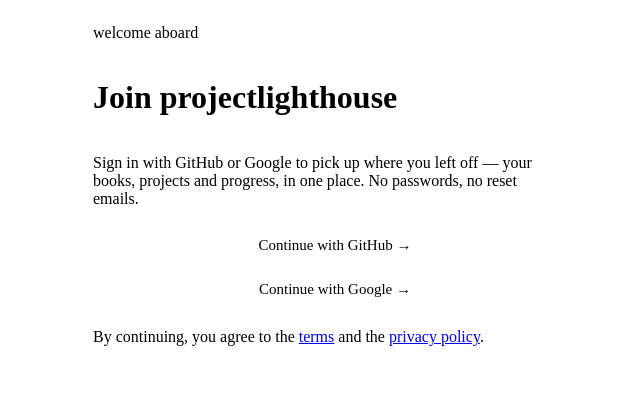
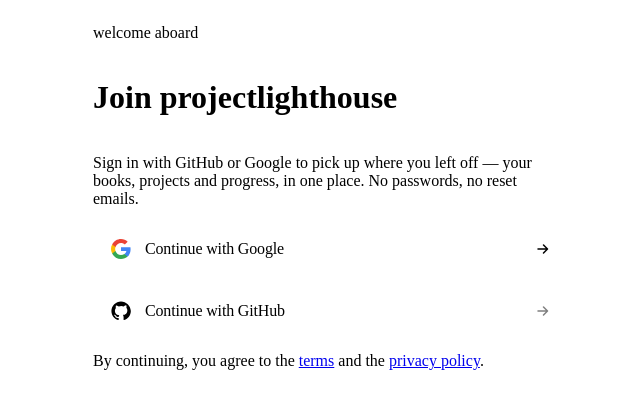
Before and after one commit to projectlighthouse-io/thelighthouse, a Nuxt app in the folder web/: page /login in a window 1280 px wide. Shown: the top 408 px of the page, without its empty margins (327-967 px from the left). Built offline with nearby package versions, Linux system fonts and the light colour scheme.

Commit message:
Restore provider icons on the sign-in buttons

```diff
--- a/web/app/components/Auth/OauthButtons.vue
+++ b/web/app/components/Auth/OauthButtons.vue
@@ -1,32 +1,162 @@
 <script setup lang="ts">
 /**
- * The two ways in. Plain links to the api's OAuth start, so the browser does a
- * full navigation — the provider's redirect has to happen at the top level.
- * `redirect` rides along so the reader lands back where they started.
+ * The two ways into the site, in one place.
+ *
+ * Shared by the login page and the header's join dialog so there is one
+ * definition of where sign-in goes. Two copies would drift, and the copy that
+ * drifted would be an auth entry point.
  */
 const props = defineProps<{
+  /**
+   * Where to land afterwards. Passed straight through to rust, which refuses
+   * anything that is not a same-site absolute path before it becomes a
+   * `Location` — see `safe_redirect`. Nothing here validates it: two checks
+   * that can disagree are worse than one.
+   */
   redirect?: string
 }>()
 
 const query = computed<string>(() =>
   props.redirect ? `?redirect=${encodeURIComponent(props.redirect)}` : '',
 )
+
+// rust owns the oauth dance: these are plain hrefs, never fetches
+const githubUrl = computed<string>(() => `/api/auth/github${query.value}`)
+const googleUrl = computed<string>(() => `/api/auth/google${query.value}`)
 </script>
 
 <template>
   <div class="oauth">
-    <UiButton variant="inverse" size="lg" block external :to="`/api/auth/github${query}`">
-      Continue with GitHub →
-    </UiButton>
-    <UiButton variant="ghost" size="lg" block external :to="`/api/auth/google${query}`">
-      Continue with Google →
-    </UiButton>
+    <a class="oauth-btn" :href="googleUrl">
+      <!-- Google's brand colours, fixed in both themes. A recoloured Google
+           mark is not Google's mark. -->
+      <svg class="oauth-btn__ico" viewBox="0 0 24 24" aria-hidden="true">
+        <path
+          fill="#4285F4"
+          d="M23.5 12.3c0-.8-.1-1.5-.2-2.3H12v4.5h6.5c-.3 1.5-1.1 2.7-2.4 3.6v3h3.9c2.3-2.1 3.5-5.2 3.5-8.8z"
+        />
+        <path
+          fill="#34A853"
+          d="M12 24c3.2 0 5.9-1.1 7.9-2.9l-3.9-3c-1.1.7-2.5 1.2-4 1.2-3.1 0-5.7-2.1-6.6-4.9H1.4v3.1C3.4 21.4 7.4 24 12 24z"
+        />
+        <path
+          fill="#FBBC05"
+          d="M5.4 14.3c-.2-.7-.4-1.5-.4-2.3s.1-1.6.4-2.3V6.6H1.4C.5 8.2 0 10 0 12s.5 3.8 1.4 5.4l4-3.1z"
+        />
+        <path
+          fill="#EA4335"
+          d="M12 4.8c1.8 0 3.3.6 4.6 1.8l3.4-3.4C17.9 1.2 15.2 0 12 0 7.4 0 3.4 2.6 1.4 6.6l4 3.1C6.3 6.9 8.9 4.8 12 4.8z"
+        />
+      </svg>
+      <span class="oauth-btn__lbl">Continue with Google</span>
+      <svg class="oauth-btn__arr" viewBox="0 0 16 16" fill="none" aria-hidden="true">
+        <path
+          d="M3 8h9M8.5 4l4 4-4 4"
+          stroke="currentColor"
+          stroke-width="1.5"
+          stroke-linecap="round"
+          stroke-linejoin="round"
+        />
+      </svg>
+    </a>
+
+    <a class="oauth-btn oauth-btn--dark" :href="githubUrl">
+      <svg class="oauth-btn__ico" viewBox="0 0 24 24" fill="currentColor" aria-hidden="true">
+        <path d="M12 .5C5.7.5.5 5.7.5 12c0 5.1 3.3 9.4 7.9 10.9.6.1.8-.2.8-.5v-2c-3.2.7-3.9-1.4-3.9-1.4-.5-1.3-1.3-1.7-1.3-1.7-1.1-.7.1-.7.1-.7 1.2.1 1.8 1.2 1.8 1.2 1 1.8 2.7 1.3 3.4 1 .1-.8.4-1.3.7-1.6-2.6-.3-5.3-1.3-5.3-5.7 0-1.3.5-2.3 1.2-3.1-.1-.3-.5-1.5.1-3.1 0 0 1-.3 3.3 1.2a11.5 11.5 0 0 1 6 0C17.3 4.7 18.3 5 18.3 5c.6 1.6.2 2.8.1 3.1.8.8 1.2 1.8 1.2 3.1 0 4.4-2.7 5.4-5.3 5.7.4.4.8 1.1.8 2.2v3.3c0 .3.2.6.8.5 4.6-1.5 7.9-5.8 7.9-10.9C23.5 5.7 18.3.5 12 .5z" />
+      </svg>
+      <span class="oauth-btn__lbl">Continue with GitHub</span>
+      <svg class="oauth-btn__arr" viewBox="0 0 16 16" fill="none" aria-hidden="true">
+        <path
+          d="M3 8h9M8.5 4l4 4-4 4"
+          stroke="currentColor"
+          stroke-width="1.5"
+          stroke-linecap="round"
+          stroke-linejoin="round"
+        />
+      </svg>
+    </a>
   </div>
 </template>
 
 <style scoped>
 .oauth {
-  display: grid;
-  gap: var(--space-3);
+  display: flex;
+  flex-direction: column;
+  gap: 12px;
 }
+
+.oauth-btn {
+  display: flex;
+  align-items: center;
+  gap: 14px;
+  width: 100%;
+  padding: 15px 18px;
+  border-radius: var(--radius-md);
+  border: 1px solid var(--border);
+  background: var(--surface-raised);
+  color: var(--ink);
+  font: 500 15px/1.2 var(--font-sans);
+  letter-spacing: -0.01em;
+  text-decoration: none;
+  cursor: pointer;
+  transition:
+    border-color 140ms,
+    background 140ms,
+    transform 80ms,
+    box-shadow 140ms;
+}
+
+.oauth-btn:hover {
+  border-color: var(--ink-muted);
+  background: var(--surface-sunken);
+  box-shadow: 0 10px 26px -16px rgb(22 20 15 / 40%);
+}
+
+.oauth-btn:active {
+  transform: translateY(1px);
+}
+
+.oauth-btn__ico {
+  width: 20px;
+  height: 20px;
+  flex: none;
+}
+
+.oauth-btn__lbl {
+  flex: 1;
+  text-align: left;
+}
+
+.oauth-btn__arr {
+  width: 16px;
+  height: 16px;
+  color: var(--ink-faint);
+  transition:
+    transform 160ms,
+    color 140ms;
+}
+
+.oauth-btn:hover .oauth-btn__arr {
+  color: var(--ink);
+  transform: translateX(3px);
+}
+
+.oauth-btn--dark {
+  background: var(--surface-inverse);
+  border-color: var(--surface-inverse);
+  color: var(--ink-inverse);
+}
+
+.oauth-btn--dark:hover {
+  background: color-mix(in srgb, var(--surface-inverse) 88%, var(--ink-inverse));
+  border-color: transparent;
+}
+
+.oauth-btn--dark .oauth-btn__arr,
+.oauth-btn--dark:hover .oauth-btn__arr {
+  color: var(--ink-inverse);
+}
+
+.oauth-btn--dark .oauth-btn__arr { opacity: 0.5; }
+.oauth-btn--dark:hover .oauth-btn__arr { opacity: 1; }
 </style>
```
